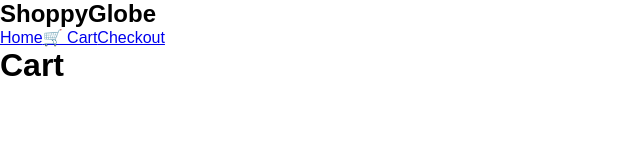
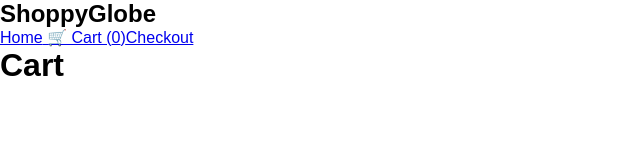
Before and after one commit to WitcherxSN/ShoppyGlobe-E-COM, a React (Vite) app: page /cart in a window 1280 px wide. Shown: the top 160 px of the page, without its empty margins (0-640 px from the left). Built offline with nearby package versions, Linux system fonts and the light colour scheme.

Commit message:
shoppyglobe is getting ready

```diff
--- a/src/components/Header.jsx
+++ b/src/components/Header.jsx
@@ -1,13 +1,20 @@
 import { Link } from "react-router-dom";
+import { useSelector } from "react-redux";
 
 function Header() {
+    const cartItems = useSelector((state) => state.cart.items);
+
+const totalItems = cartItems.reduce(
+  (total, item) => total + item.quantity,
+  0
+);
   return (
     <header>
       <h2>ShoppyGlobe</h2>
 
       <nav>
         <Link to="/">Home</Link>
-        <Link to="/cart">🛒 Cart</Link>
+        <Link to="/cart"> 🛒 Cart ({totalItems})</Link>
         <Link to="/checkout">Checkout</Link>
       </nav>
     </header>
```
